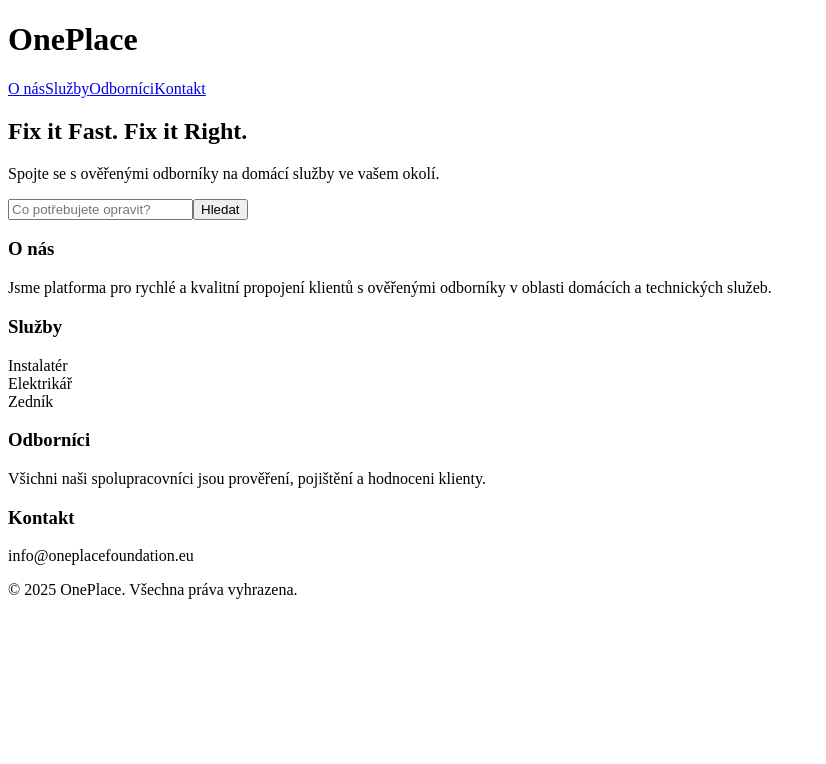
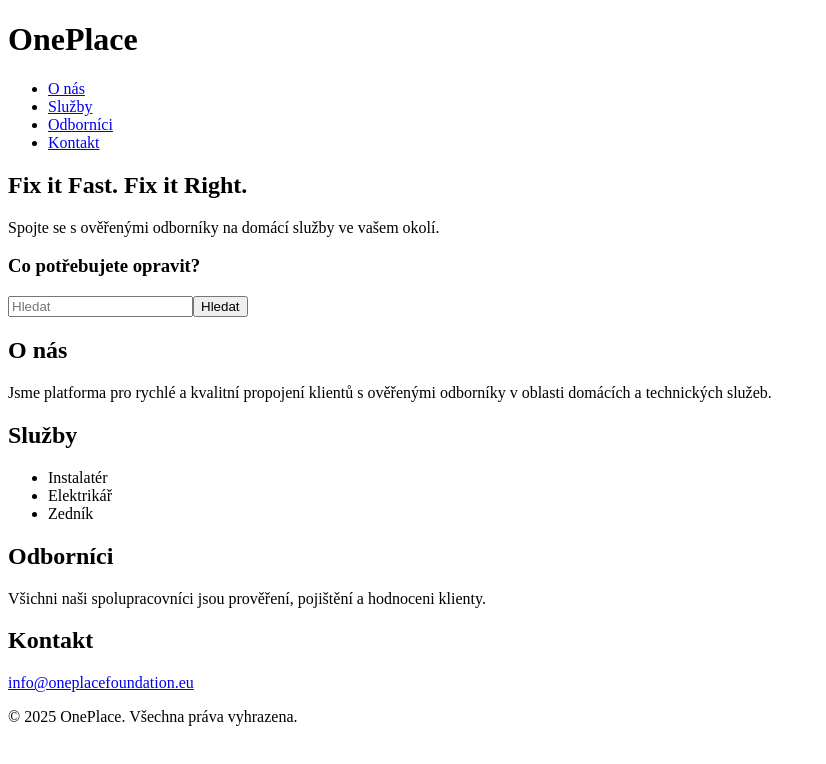
Before and after one commit to lavisekcz/oneplace-mvp, a Next.js app: page / in a window 1280 px wide. Shown: the top 764 px of the page, without its empty margins (0-826 px from the left). Built offline with nearby package versions, Linux system fonts and the light colour scheme.

Commit message:
Update page.tsx

```diff
--- a/app/page.tsx
+++ b/app/page.tsx
@@ -1,48 +1,60 @@
 export default function Home() {
   return (
-    <main>
-      <header className="bg-white shadow">
-        <div className="max-w-7xl mx-auto px-4 py-6 flex justify-between items-center">
-          <h1 className="text-2xl font-bold text-green-700">OnePlace</h1>
-          <nav className="space-x-4">
-            <a href="#about" className="text-gray-600 hover:text-green-700">O nás</a>
-            <a href="#services" className="text-gray-600 hover:text-green-700">Služby</a>
-            <a href="#experts" className="text-gray-600 hover:text-green-700">Odborníci</a>
-            <a href="#contact" className="text-gray-600 hover:text-green-700">Kontakt</a>
-          </nav>
-        </div>
+    <>
+      <header>
+        <h1>OnePlace</h1>
+        <nav>
+          <ul>
+            <li><a href="#onas">O nás</a></li>
+            <li><a href="#sluzby">Služby</a></li>
+            <li><a href="#odbornici">Odborníci</a></li>
+            <li><a href="#kontakt">Kontakt</a></li>
+          </ul>
+        </nav>
       </header>
-      <section className="text-center py-20 bg-gradient-to-br from-green-50 to-white">
-        <h2 className="text-4xl font-bold text-green-700">Fix it Fast. Fix it Right.</h2>
-        <p className="mt-4 max-w-xl mx-auto text-gray-600">Spojte se s ověřenými odborníky na domácí služby ve vašem okolí.</p>
-        <div className="mt-6 flex justify-center">
-          <input className="border p-2 rounded-l-md" placeholder="Co potřebujete opravit?" />
-          <button className="bg-green-600 text-white px-4 py-2 rounded-r-md">Hledat</button>
-        </div>
-      </section>
-      <section id="about" className="py-12 px-4 text-center">
-        <h3 className="text-2xl font-semibold">O nás</h3>
-        <p className="mt-2 max-w-2xl mx-auto text-gray-600">Jsme platforma pro rychlé a kvalitní propojení klientů s ověřenými odborníky v oblasti domácích a technických služeb.</p>
-      </section>
-      <section id="services" className="py-12 px-4 bg-gray-100 text-center">
-        <h3 className="text-2xl font-semibold">Služby</h3>
-        <div className="mt-4 grid grid-cols-1 sm:grid-cols-2 md:grid-cols-3 gap-6 max-w-4xl mx-auto">
-          <div className="bg-white p-4 shadow rounded">Instalatér</div>
-          <div className="bg-white p-4 shadow rounded">Elektrikář</div>
-          <div className="bg-white p-4 shadow rounded">Zedník</div>
-        </div>
-      </section>
-      <section id="experts" className="py-12 px-4 text-center">
-        <h3 className="text-2xl font-semibold">Odborníci</h3>
-        <p className="mt-2 text-gray-600">Všichni naši spolupracovníci jsou prověření, pojištění a hodnoceni klienty.</p>
-      </section>
-      <section id="contact" className="py-12 px-4 bg-gray-100 text-center">
-        <h3 className="text-2xl font-semibold">Kontakt</h3>
-        <p className="mt-2 text-gray-600">info@oneplacefoundation.eu</p>
-      </section>
-      <footer className="text-center py-6 text-sm text-gray-500 bg-white border-t">
-        © 2025 OnePlace. Všechna práva vyhrazena.
+
+      <main>
+        <section>
+          <h2>Fix it Fast. Fix it Right.</h2>
+          <p>Spojte se s ověřenými odborníky na domácí služby ve vašem okolí.</p>
+        </section>
+
+        <section>
+          <h3>Co potřebujete opravit?</h3>
+          <form onSubmit={(e) => e.preventDefault()}>
+            <input type="text" placeholder="Hledat" aria-label="Hledat" />
+            <button type="submit">Hledat</button>
+          </form>
+        </section>
+
+        <section id="onas">
+          <h2>O nás</h2>
+          <p>Jsme platforma pro rychlé a kvalitní propojení klientů s ověřenými odborníky v oblasti domácích a technických služeb.</p>
+        </section>
+
+        <section id="sluzby">
+          <h2>Služby</h2>
+          <ul>
+            <li>Instalatér</li>
+            <li>Elektrikář</li>
+            <li>Zedník</li>
+          </ul>
+        </section>
+
+        <section id="odbornici">
+          <h2>Odborníci</h2>
+          <p>Všichni naši spolupracovníci jsou prověření, pojištění a hodnoceni klienty.</p>
+        </section>
+
+        <section id="kontakt">
+          <h2>Kontakt</h2>
+          <p><a href="mailto:info@oneplacefoundation.eu">info@oneplacefoundation.eu</a></p>
+        </section>
+      </main>
+
+      <footer>
+        <p>© 2025 OnePlace. Všechna práva vyhrazena.</p>
       </footer>
-    </main>
+    </>
   );
 }
```
